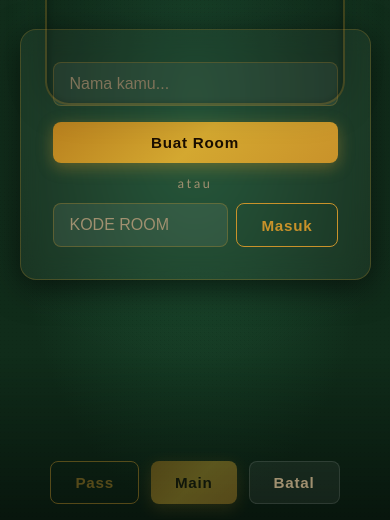
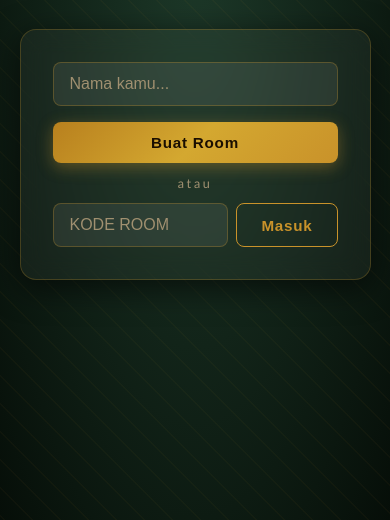
Before and after one commit to chrisandypw/capsa-king-slave, a website: page public/index.html in a window 390 px wide. Shown: the part 324-844 px from the top of the page. Drawn offline with nearby package versions, Linux system fonts and the light colour scheme; no server answers.

Commit message:
Update style.css

```diff
--- a/public/css/style.css
+++ b/public/css/style.css
@@ -30,8 +30,10 @@ html, body {
 }
 
 /* ── Screens ── */
-.screen { position: absolute; inset: 0; display: none; }
-.screen.active { display: flex; }
+.screen { position: absolute; inset: 0; display: none !important; }
+.screen.active { display: flex !important; }
+.screen.active#screen-game { display: grid !important; }
+.screen.active#screen-waiting { display: flex !important; }
 
 /* ── Lobby ── */
 #screen-lobby {
@@ -180,7 +182,6 @@ input[type="text"]::placeholder { color: var(--text-dim); }
 
 /* ── Game Table ── */
 #screen-game {
-  display: grid;
   grid-template-rows: auto 1fr auto;
   grid-template-columns: 1fr 280px;
   background: radial-gradient(ellipse at 50% 50%, #1d5233 0%, var(--green-dark) 70%);
@@ -441,10 +442,10 @@ input[type="text"]::placeholder { color: var(--text-dim); }
 /* Responsive */
 @media (max-width: 640px) {
   :root { --card-w: 52px; --card-h: 74px; }
-  #chat-panel { display: none; }
-  #screen-game {
-    grid-template-columns: 1fr;
-    grid-template-rows: auto 1fr auto;
+  #screen-game.active #chat-panel { display: none !important; }
+  #screen-game.active {
+    grid-template-columns: 1fr !important;
+    grid-template-rows: auto 1fr auto !important;
   }
   .card { margin-left: -20px; }
 }
```
